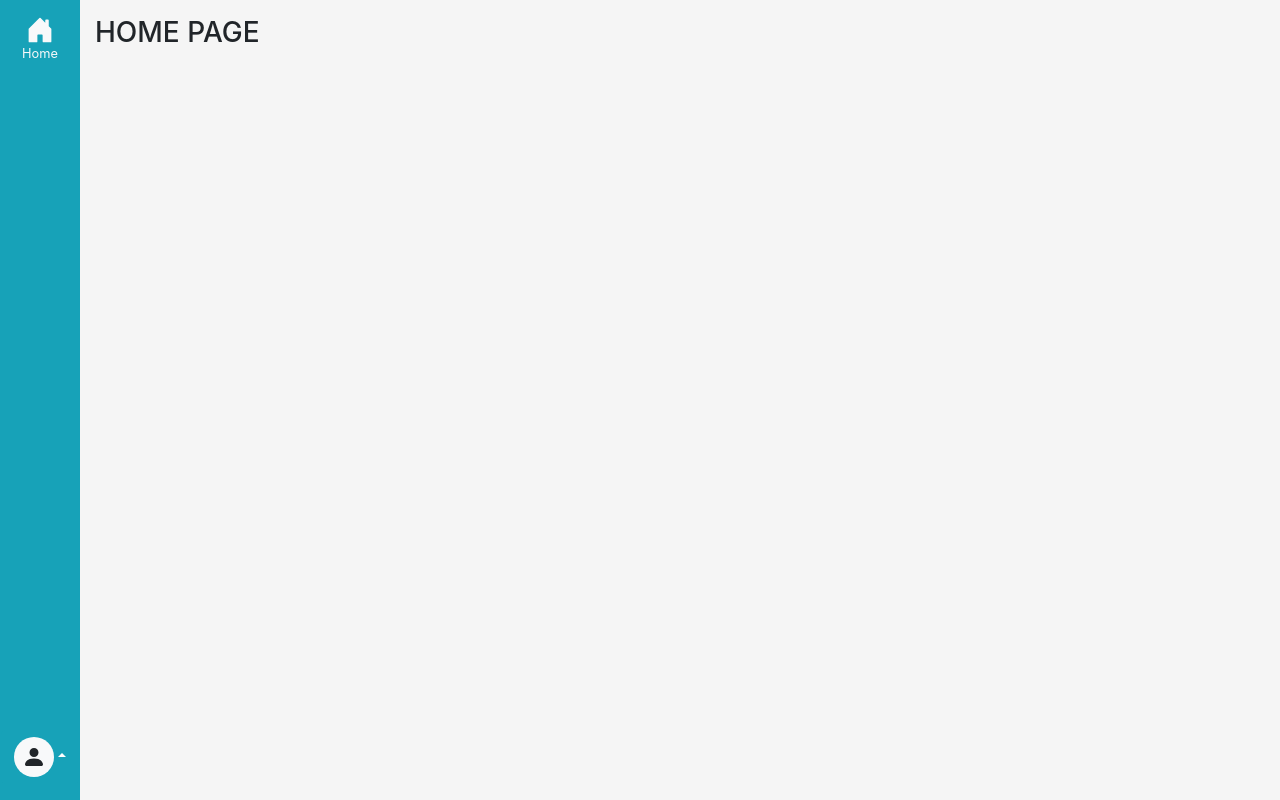
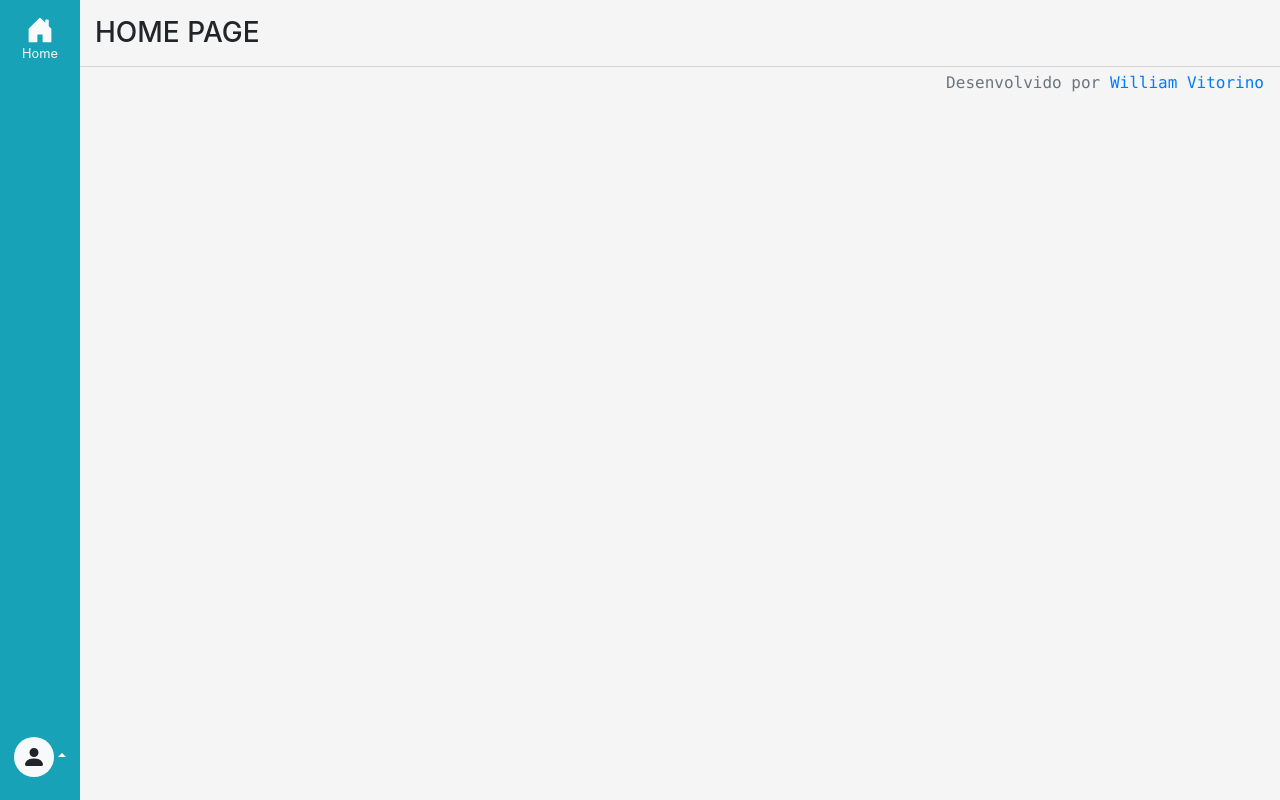
Before and after one commit to willvitorino/vue-bootstrap-clean, a Vue app in the folder template/: page / in a window 1280 px wide. Built offline with nearby package versions, Linux system fonts and the light colour scheme.

Commit message:
Footer
Signed-off-by: William Vitorino <williamvitorino3@gmail.com>

```diff
--- a/template/src/App.vue
+++ b/template/src/App.vue
@@ -6,6 +6,9 @@
       </div>
       <div class="content">
         <router-view />
+        <div class="footer text-monospace text-muted">
+          Desenvolvido por <a target="_blank" href="http://github.com/willvitorino" >William Vitorino</a>
+        </div>
       </div>
     </div>
   </div>
@@ -51,6 +54,13 @@ export default {
         width: 100%;
         overflow-y: scroll;
         background-color: whitesmoke;
+
+        > .footer {
+          width: 100%;
+          padding: 0.25rem 1rem;
+          border-top: solid lightgray thin;
+          text-align: right;
+        }
       }
     }
   }
```
